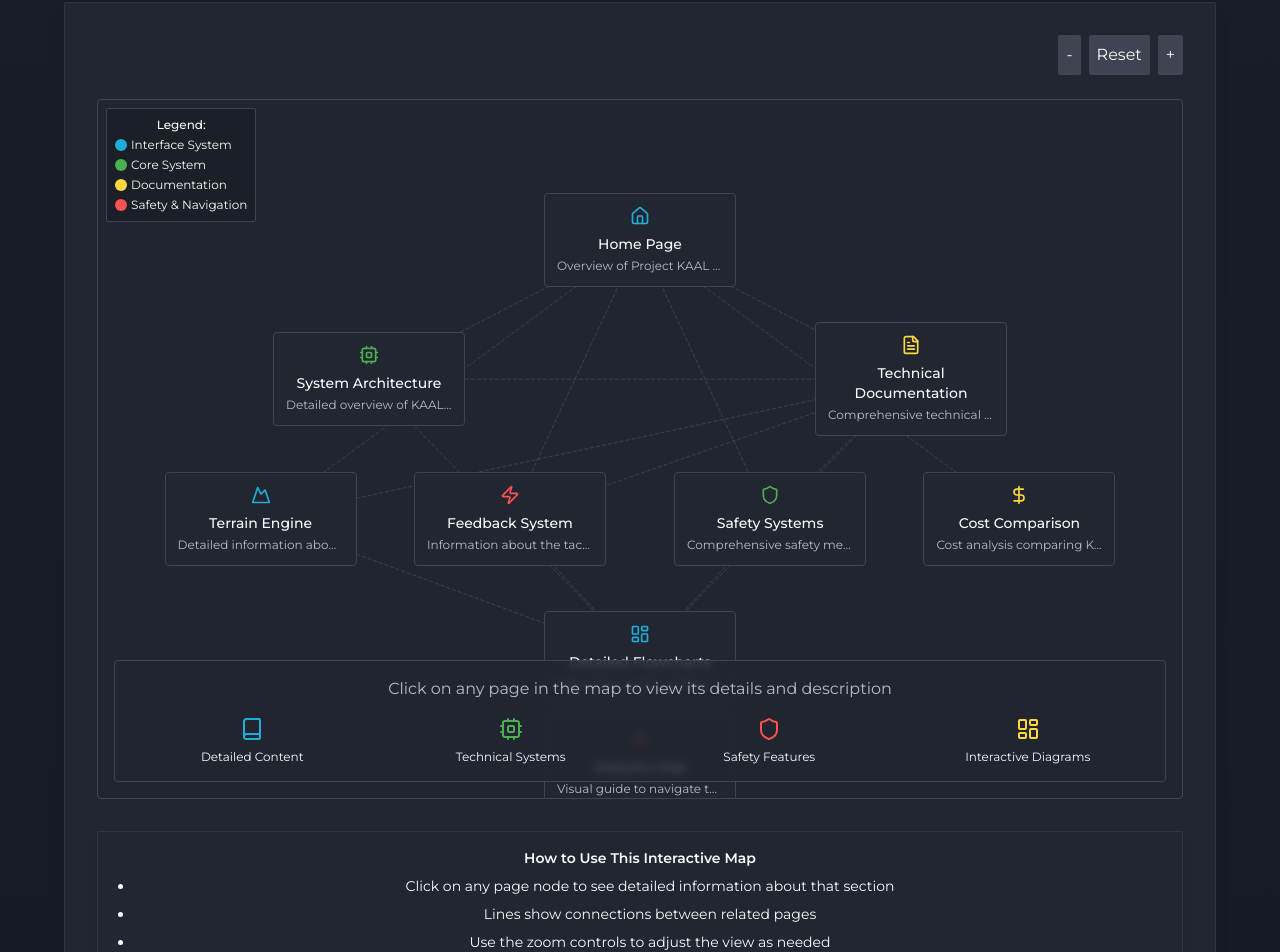
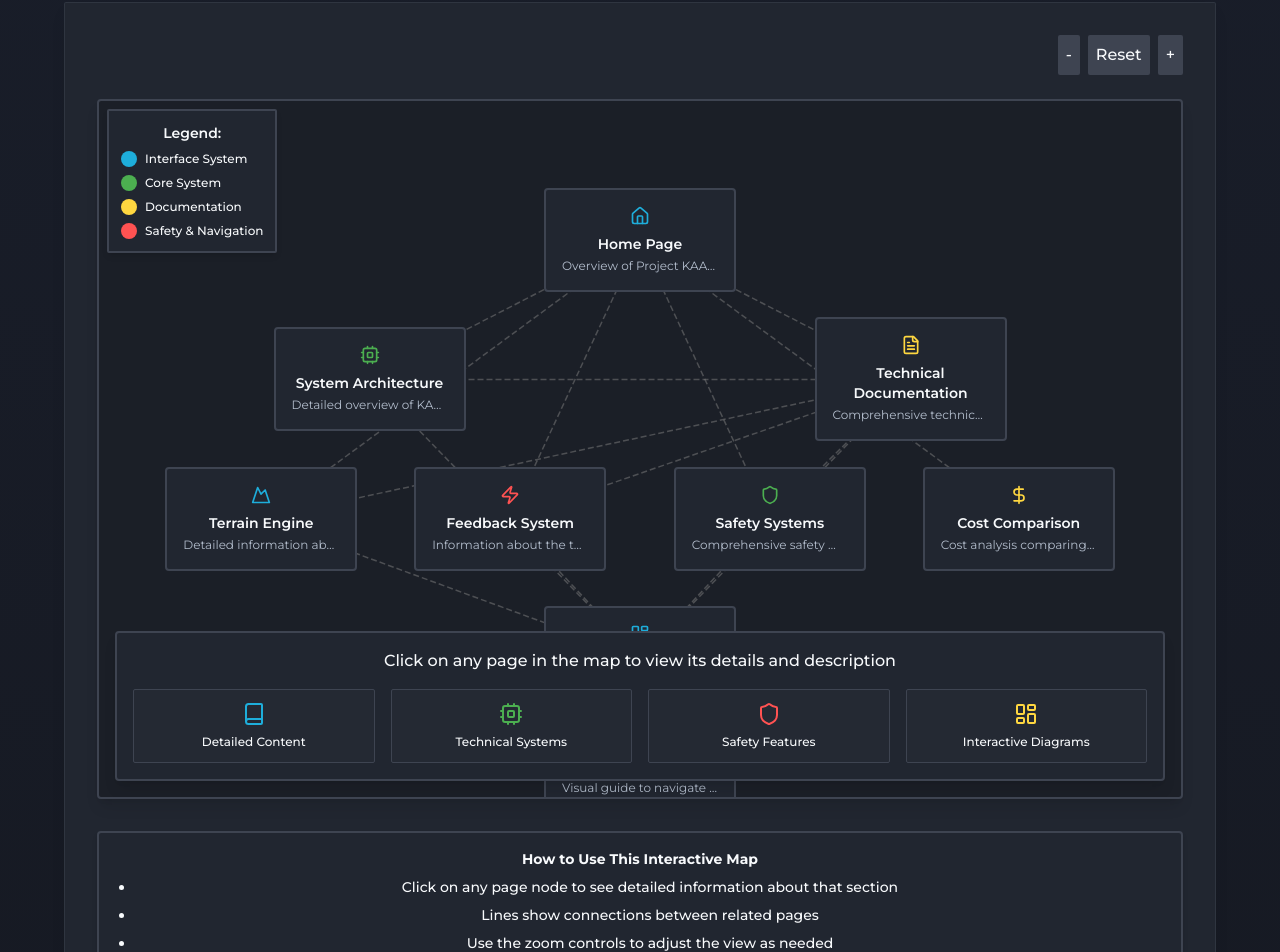
Before and after one commit to AarikSinghRathore/kaal-sim-architect, a React (Vite) app: page /site-map in a window 1280 px wide. Shown: the part 694-1646 px from the top of the page. Built offline with nearby package versions, Linux system fonts and the light colour scheme.

Commit message:
Enhance Interactive Map visibility
Improved the visual clarity of the Interactive Map component, potentially involving changes to styling, layout, or interactive elements to improve user experience.

```diff
--- a/src/components/flowchart/WebsiteFlowchart.tsx
+++ b/src/components/flowchart/WebsiteFlowchart.tsx
@@ -255,47 +255,47 @@ const WebsiteFlowchart = () => {
       <div className="flex justify-end gap-2 mb-2">
         <button
           onClick={handleZoomOut}
-          className="p-2 rounded-md bg-muted hover:bg-muted/80 transition-colors"
+          className="p-2 rounded-md bg-muted hover:bg-muted/80 text-foreground font-medium transition-colors"
           aria-label="Zoom out"
         >
           -
         </button>
         <button
           onClick={handleResetZoom}
-          className="p-2 rounded-md bg-muted hover:bg-muted/80 transition-colors"
+          className="p-2 rounded-md bg-muted hover:bg-muted/80 text-foreground font-medium transition-colors"
           aria-label="Reset zoom"
         >
           Reset
         </button>
         <button
           onClick={handleZoomIn}
-          className="p-2 rounded-md bg-muted hover:bg-muted/80 transition-colors"
+          className="p-2 rounded-md bg-muted hover:bg-muted/80 text-foreground font-medium transition-colors"
           aria-label="Zoom in"
         >
           +
         </button>
       </div>
 
-      <div className="relative h-[700px] border border-border rounded-lg bg-card/50 overflow-hidden">
+      <div className="relative h-[700px] border-2 border-border rounded-lg bg-background overflow-hidden shadow-lg">
         {/* Flowchart legend */}
-        <div className="absolute top-2 left-2 z-10 bg-background/80 p-2 rounded-md border border-border backdrop-blur-sm">
-          <div className="text-xs font-medium mb-1">Legend:</div>
-          <div className="flex flex-col gap-1">
-            <div className="flex items-center gap-1">
-              <div className="w-3 h-3 rounded-full bg-kaal-blue"></div>
-              <span className="text-xs">Interface System</span>
+        <div className="absolute top-2 left-2 z-10 bg-card p-3 rounded-md border-2 border-border backdrop-blur-sm shadow-md">
+          <div className="text-sm font-semibold mb-2">Legend:</div>
+          <div className="flex flex-col gap-2">
+            <div className="flex items-center gap-2">
+              <div className="w-4 h-4 rounded-full bg-kaal-blue"></div>
+              <span className="text-xs font-medium">Interface System</span>
             </div>
-            <div className="flex items-center gap-1">
-              <div className="w-3 h-3 rounded-full bg-kaal-green"></div>
-              <span className="text-xs">Core System</span>
+            <div className="flex items-center gap-2">
+              <div className="w-4 h-4 rounded-full bg-kaal-green"></div>
+              <span className="text-xs font-medium">Core System</span>
             </div>
-            <div className="flex items-center gap-1">
-              <div className="w-3 h-3 rounded-full bg-kaal-yellow"></div>
-              <span className="text-xs">Documentation</span>
+            <div className="flex items-center gap-2">
+              <div className="w-4 h-4 rounded-full bg-kaal-yellow"></div>
+              <span className="text-xs font-medium">Documentation</span>
             </div>
-            <div className="flex items-center gap-1">
-              <div className="w-3 h-3 rounded-full bg-kaal-red"></div>
-              <span className="text-xs">Safety & Navigation</span>
+            <div className="flex items-center gap-2">
+              <div className="w-4 h-4 rounded-full bg-kaal-red"></div>
+              <span className="text-xs font-medium">Safety & Navigation</span>
             </div>
           </div>
         </div>
@@ -315,8 +315,13 @@ const WebsiteFlowchart = () => {
                 const targetY = targetPage.position.y;
 
                 const isActive = activePage === page.id || activePage === targetId;
-                const strokeColor = isActive ? `var(--${page.color})` : 'rgba(128, 128, 128, 0.3)';
-                const strokeWidth = isActive ? 2 : 1;
+
+                // Increased visibility for connections
+                const strokeColor = isActive
+                  ? `var(--${page.color})`
+                  : 'rgba(128, 128, 128, 0.5)'; // Increased opacity for inactive connections
+
+                const strokeWidth = isActive ? 3 : 1.5; // Increased stroke width
 
                 return (
                   <line
@@ -327,7 +332,7 @@ const WebsiteFlowchart = () => {
                     y2={targetY}
                     stroke={strokeColor}
                     strokeWidth={strokeWidth}
-                    strokeDasharray={isActive ? "none" : "4 2"}
+                    strokeDasharray={isActive ? "none" : "6 3"} // More visible dash pattern
                   />
                 );
               })
@@ -339,20 +344,22 @@ const WebsiteFlowchart = () => {
             <div
               key={page.id}
               className={`absolute transform -translate-x-1/2 -translate-y-1/2 cursor-pointer transition-all
-                        border ${activePage === page.id ? `border-${page.color} bg-${page.color}/10` : 'border-border bg-card'}
-                        rounded-lg p-3 w-48 text-center`}
+                        border-2 ${activePage === page.id
+                          ? `border-${page.color} bg-${page.color}/15 shadow-lg`
+                          : 'border-border bg-card hover:border-muted-foreground'}
+                        rounded-lg p-4 w-48 text-center`}
               style={{ left: page.position.x, top: page.position.y }}
               onClick={() => handlePageClick(page.id)}
             >
               <div className={`flex justify-center mb-2 text-${page.color}`}>
                 {page.icon}
               </div>
-              <div className="text-sm font-medium">{page.name}</div>
+              <div className="text-sm font-semibold">{page.name}</div>
               <div className="text-xs text-muted-foreground mt-1 truncate">{page.description.split('.')[0]}</div>
 
               {activePage === page.id && (
                 <div className="absolute top-0 right-0 transform translate-x-1/4 -translate-y-1/4">
-                  <Badge className={`bg-${page.color}`}>Active</Badge>
+                  <Badge className={`bg-${page.color} text-white font-semibold shadow-sm`}>Active</Badge>
                 </div>
               )}
             </div>
@@ -360,7 +367,7 @@ const WebsiteFlowchart = () => {
         </div>
 
         {/* Page details panel */}
-        <div className="absolute bottom-4 left-4 right-4 bg-card/80 backdrop-blur-sm border border-border rounded-lg p-4 max-h-[300px] overflow-y-auto">
+        <div className="absolute bottom-4 left-4 right-4 bg-card border-2 border-border rounded-lg p-4 max-h-[300px] overflow-y-auto shadow-lg">
           {activePage ? (
             <div className="space-y-4">
               {(() => {
@@ -369,12 +376,12 @@ const WebsiteFlowchart = () => {
 
                 return (
                   <>
-                    <div className="flex items-center gap-2">
-                      <div className={`text-${page.color} p-2 rounded-full bg-${page.color}/10`}>
+                    <div className="flex items-center gap-3">
+                      <div className={`text-${page.color} p-2.5 rounded-full bg-${page.color}/15 shadow-sm`}>
                         {page.icon}
                       </div>
                       <div>
-                        <h3 className="font-semibold">{page.name}</h3>
+                        <h3 className="font-bold text-lg">{page.name}</h3>
                         <p className="text-sm text-muted-foreground">{page.description}</p>
                       </div>
                     </div>
@@ -382,12 +389,12 @@ const WebsiteFlowchart = () => {
                     {/* Key Features */}
                     {page.keyFeatures && page.keyFeatures.length > 0 && (
                       <div className="mt-4">
-                        <h4 className="text-sm font-semibold mb-2">Key Features</h4>
+                        <h4 className="text-sm font-bold mb-2">Key Features</h4>
                         <ul className="grid grid-cols-2 gap-2">
                           {page.keyFeatures.map((feature, idx) => (
-                            <li key={idx} className="flex items-start gap-1.5 text-xs">
-                              <CircleDot className="h-3 w-3 mt-0.5 text-muted-foreground" />
-                              <span>{feature}</span>
+                            <li key={idx} className="flex items-start gap-2 text-xs bg-muted/30 p-2 rounded-md">
+                              <CircleDot className="h-3.5 w-3.5 mt-0.5 text-foreground" />
+                              <span className="font-medium">{feature}</span>
                             </li>
                           ))}
                         </ul>
@@ -397,10 +404,10 @@ const WebsiteFlowchart = () => {
                     {/* Subsections */}
                     {getPageSubsections(page.id).length > 0 && (
                       <div className="mt-4">
-                        <h4 className="text-sm font-semibold mb-2">Page Sections</h4>
+                        <h4 className="text-sm font-bold mb-2">Page Sections</h4>
                         <div className="grid grid-cols-1 gap-2">
                           {getPageSubsections(page.id).map((section, idx) => (
-                            <div key={idx} className="bg-muted/20 p-2 rounded-md">
+                            <div key={idx} className={`bg-${page.color}/5 p-2.5 rounded-md border border-${page.color}/20`}>
                               <div className="font-medium text-sm">{section.name}</div>
                               <div className="text-xs text-muted-foreground">{section.description}</div>
                             </div>
@@ -411,7 +418,7 @@ const WebsiteFlowchart = () => {
 
                     <Link
                       to={page.path}
-                      className={`block mt-4 text-sm text-${page.color} hover:underline flex items-center gap-1`}
+                      className={`block mt-4 text-sm text-white bg-${page.color} hover:bg-${page.color}/90 py-2 px-4 rounded-md flex items-center justify-center gap-2 shadow-sm`}
                     >
                       <span>Visit this page</span>
                       <BookOpen className="h-4 w-4" />
@@ -422,25 +429,25 @@ const WebsiteFlowchart = () => {
             </div>
           ) : (
             <div className="text-center space-y-4">
-              <p className="text-muted-foreground">
+              <p className="text-foreground font-medium">
                 Click on any page in the map to view its details and description
               </p>
               <div className="grid grid-cols-4 gap-4">
-                <div className="flex flex-col items-center">
+                <div className="flex flex-col items-center p-3 border border-border rounded-md bg-muted/10 hover:bg-muted/20 transition-colors">
                   <Book className="h-6 w-6 text-kaal-blue mb-2" />
-                  <p className="text-xs text-center">Detailed Content</p>
+                  <p className="text-xs font-medium text-center">Detailed Content</p>
                 </div>
-                <div className="flex flex-col items-center">
+                <div className="flex flex-col items-center p-3 border border-border rounded-md bg-muted/10 hover:bg-muted/20 transition-colors">
                   <Cpu className="h-6 w-6 text-kaal-green mb-2" />
-                  <p className="text-xs text-center">Technical Systems</p>
+                  <p className="text-xs font-medium text-center">Technical Systems</p>
                 </div>
-                <div className="flex flex-col items-center">
+                <div className="flex flex-col items-center p-3 border border-border rounded-md bg-muted/10 hover:bg-muted/20 transition-colors">
                   <Shield className="h-6 w-6 text-kaal-red mb-2" />
-                  <p className="text-xs text-center">Safety Features</p>
+                  <p className="text-xs font-medium text-center">Safety Features</p>
                 </div>
-                <div className="flex flex-col items-center">
+                <div className="flex flex-col items-center p-3 border border-border rounded-md bg-muted/10 hover:bg-muted/20 transition-colors">
                   <LayoutDashboard className="h-6 w-6 text-kaal-yellow mb-2" />
-                  <p className="text-xs text-center">Interactive Diagrams</p>
+                  <p className="text-xs font-medium text-center">Interactive Diagrams</p>
                 </div>
               </div>
             </div>
@@ -449,14 +456,14 @@ const WebsiteFlowchart = () => {
       </div>
 
       {/* Instructions for using the map */}
-      <div className="kaal-card p-4 mt-4 text-sm">
-        <h4 className="font-semibold mb-2">How to Use This Interactive Map</h4>
+      <div className="border-2 border-border p-4 mt-4 text-sm rounded-lg bg-card shadow-md">
+        <h4 className="font-bold mb-2">How to Use This Interactive Map</h4>
         <ul className="list-disc pl-5 space-y-2">
-          <li>Click on any page node to see detailed information about that section</li>
-          <li>Lines show connections between related pages</li>
-          <li>Use the zoom controls to adjust the view as needed</li>
-          <li>Click on "Visit this page" to navigate directly to the selected section</li>
-          <li>Colors represent different types of content (see legend)</li>
+          <li className="font-medium">Click on any page node to see detailed information about that section</li>
+          <li className="font-medium">Lines show connections between related pages</li>
+          <li className="font-medium">Use the zoom controls to adjust the view as needed</li>
+          <li className="font-medium">Click on "Visit this page" to navigate directly to the selected section</li>
+          <li className="font-medium">Colors represent different types of content (see legend)</li>
         </ul>
       </div>
     </div>
```
